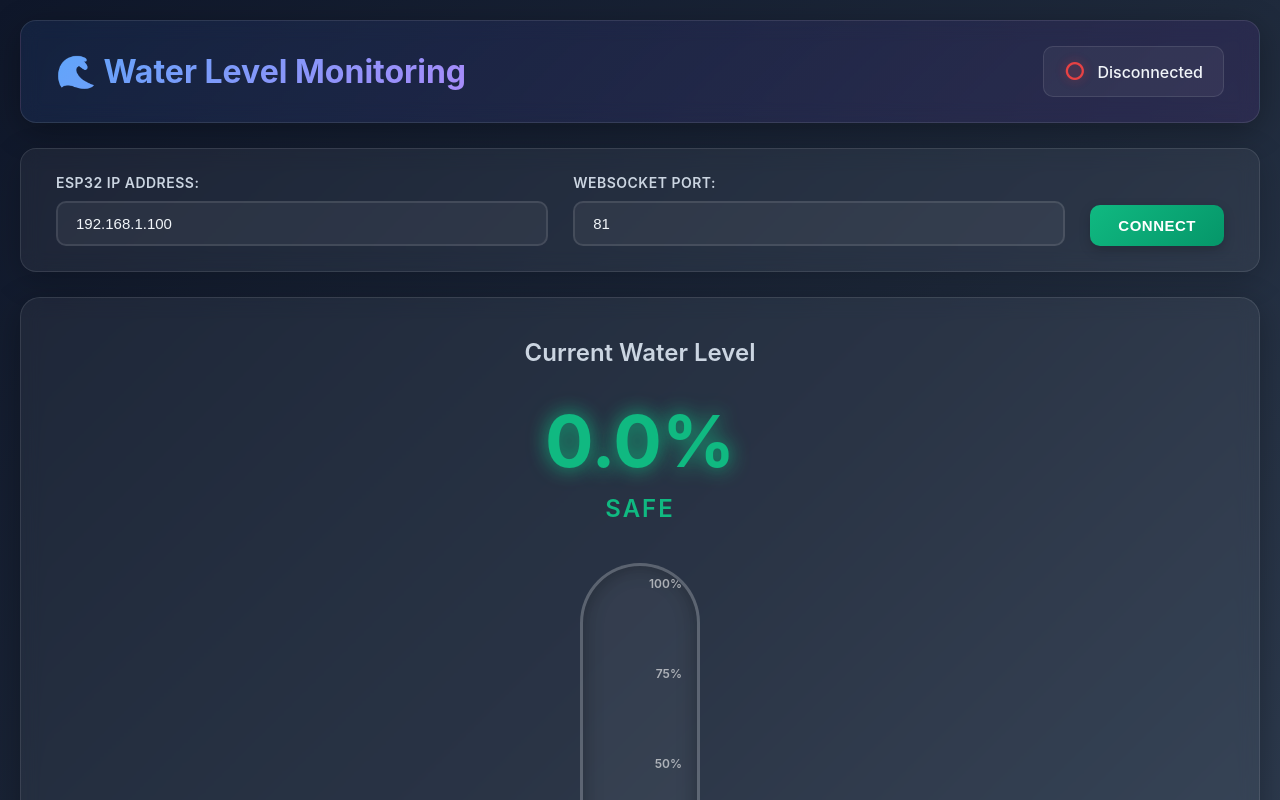
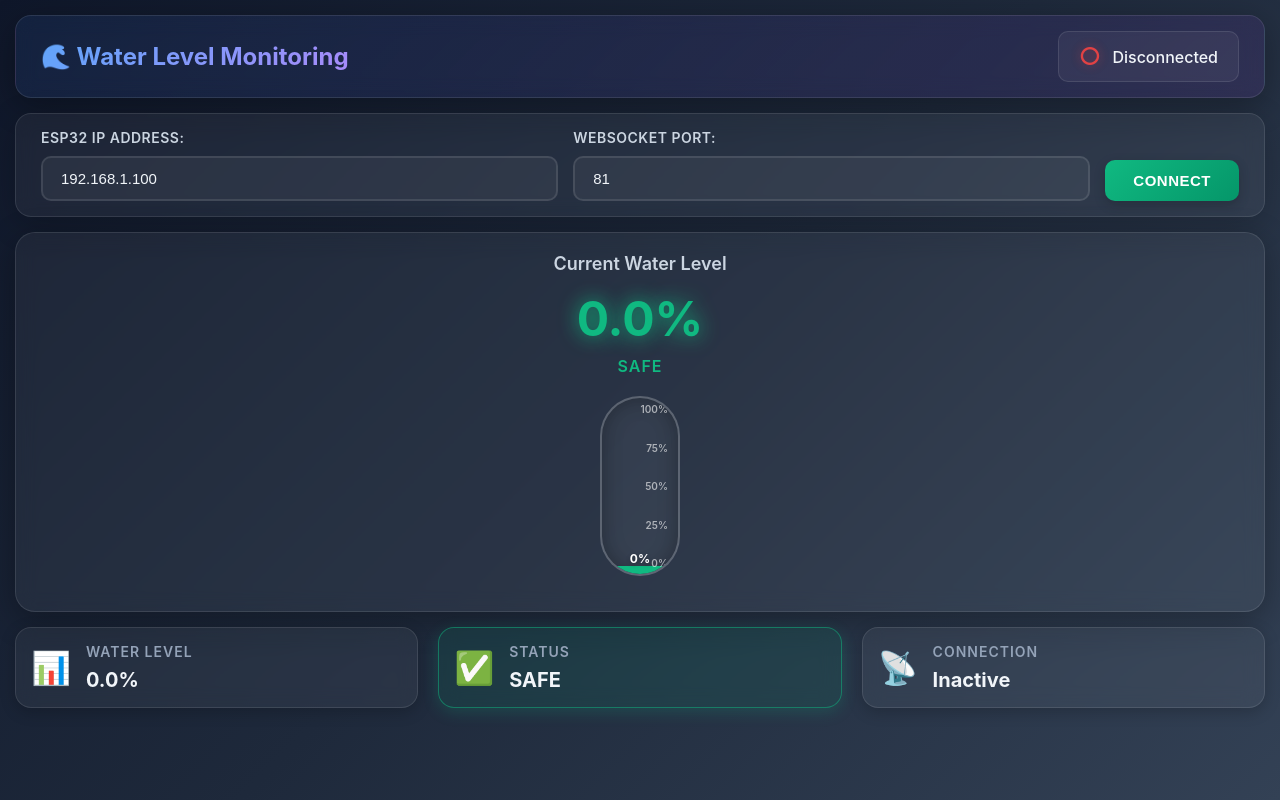
Before and after one commit to faizzaidi23/Innotech-Website, a React (Vite) app: page / in a window 1280 px wide. Shown: the top 800 px of the page. Built offline with nearby package versions, Linux system fonts and the light colour scheme; no server answers.

Commit message:
feat:made some changes in the project made the water level animation smaller

```diff
--- a/src/components/WaterLevelDashboard.css
+++ b/src/components/WaterLevelDashboard.css
@@ -1,8 +1,9 @@
 .water-level-dashboard {
   min-height: 100vh;
   background: linear-gradient(135deg, #0f172a 0%, #1e293b 50%, #334155 100%);
-  padding: 20px;
+  padding: 15px;
   color: #f1f5f9;
+  overflow-x: hidden;
 }
 
 /* Header Styles */
@@ -10,10 +11,10 @@
   background: linear-gradient(135deg, rgba(59, 130, 246, 0.1) 0%, rgba(147, 51, 234, 0.1) 100%);
   backdrop-filter: blur(10px);
   border: 1px solid rgba(255, 255, 255, 0.1);
-  padding: 25px 35px;
+  padding: 15px 25px;
   border-radius: 16px;
   box-shadow: 0 8px 32px rgba(0, 0, 0, 0.3);
-  margin-bottom: 25px;
+  margin-bottom: 15px;
 }
 
 .header-content {
@@ -26,7 +27,7 @@
 
 .dashboard-header h1 {
   margin: 0;
-  font-size: 32px;
+  font-size: 24px;
   font-weight: 700;
   background: linear-gradient(135deg, #60a5fa 0%, #a78bfa 100%);
   -webkit-background-clip: text;
@@ -77,12 +78,12 @@
   background: rgba(255, 255, 255, 0.05);
   backdrop-filter: blur(10px);
   border: 1px solid rgba(255, 255, 255, 0.1);
-  padding: 25px 35px;
+  padding: 15px 25px;
   border-radius: 16px;
   box-shadow: 0 8px 32px rgba(0, 0, 0, 0.2);
-  margin-bottom: 25px;
+  margin-bottom: 15px;
   display: flex;
-  gap: 25px;
+  gap: 15px;
   align-items: flex-end;
   flex-wrap: wrap;
 }
@@ -174,9 +175,9 @@
 .hazard-alert {
   background: linear-gradient(135deg, #ef4444 0%, #dc2626 100%);
   border: 2px solid #fca5a5;
-  padding: 20px 30px;
+  padding: 12px 20px;
   border-radius: 16px;
-  margin-bottom: 25px;
+  margin-bottom: 15px;
   box-shadow: 0 8px 32px rgba(239, 68, 68, 0.4);
   animation: alertPulse 2s infinite;
 }
@@ -197,7 +198,7 @@
 }
 
 .alert-icon {
-  font-size: 48px;
+  font-size: 32px;
   animation: shake 0.5s infinite;
 }
 
@@ -214,15 +215,15 @@
 }
 
 .alert-text h2 {
-  margin: 0 0 8px 0;
-  font-size: 24px;
+  margin: 0 0 4px 0;
+  font-size: 18px;
   font-weight: 700;
   color: white;
 }
 
 .alert-text p {
   margin: 0;
-  font-size: 16px;
+  font-size: 14px;
   color: #fee2e2;
 }
 
@@ -230,7 +231,7 @@
 .dashboard-content {
   display: flex;
   flex-direction: column;
-  gap: 25px;
+  gap: 15px;
 }
 
 /* Water Level Container */
@@ -242,53 +243,53 @@
   background: rgba(255, 255, 255, 0.05);
   backdrop-filter: blur(10px);
   border: 1px solid rgba(255, 255, 255, 0.1);
-  padding: 40px;
+  padding: 20px;
   border-radius: 20px;
   box-shadow: 0 8px 32px rgba(0, 0, 0, 0.3);
   text-align: center;
 }
 
 .water-level-card h2 {
-  margin: 0 0 30px 0;
-  font-size: 24px;
+  margin: 0 0 15px 0;
+  font-size: 18px;
   font-weight: 600;
   color: #cbd5e1;
 }
 
 .level-display {
-  margin-bottom: 40px;
+  margin-bottom: 20px;
 }
 
 .level-value {
-  font-size: 72px;
+  font-size: 48px;
   font-weight: 700;
-  margin-bottom: 10px;
+  margin-bottom: 8px;
   text-shadow: 0 0 20px currentColor;
   transition: all 0.3s ease;
 }
 
 .level-status {
-  font-size: 24px;
+  font-size: 16px;
   font-weight: 600;
   text-transform: uppercase;
-  letter-spacing: 2px;
+  letter-spacing: 1px;
   transition: all 0.3s ease;
 }
 
 /* Water Level Indicator */
 .water-level-indicator {
-  margin: 40px 0;
+  margin: 15px 0;
   display: flex;
   justify-content: center;
 }
 
 .indicator-container {
   position: relative;
-  width: 120px;
-  height: 400px;
+  width: 80px;
+  height: 180px;
   background: rgba(255, 255, 255, 0.05);
-  border: 3px solid rgba(255, 255, 255, 0.2);
-  border-radius: 60px;
+  border: 2px solid rgba(255, 255, 255, 0.2);
+  border-radius: 40px;
   overflow: hidden;
   box-shadow: inset 0 0 20px rgba(0, 0, 0, 0.3);
 }
@@ -301,12 +302,12 @@
   display: flex;
   align-items: flex-end;
   justify-content: center;
-  padding-bottom: 10px;
-  border-radius: 0 0 57px 57px;
+  padding-bottom: 8px;
+  border-radius: 0 0 38px 38px;
 }
 
 .water-percentage {
-  font-size: 18px;
+  font-size: 12px;
   font-weight: 700;
   color: white;
   text-shadow: 0 2px 4px rgba(0, 0, 0, 0.3);
@@ -322,20 +323,20 @@
   display: flex;
   flex-direction: column;
   justify-content: space-between;
-  padding: 10px 15px;
+  padding: 5px 10px;
   pointer-events: none;
 }
 
 .indicator-marks .mark {
-  font-size: 12px;
+  font-size: 10px;
   font-weight: 600;
   color: rgba(255, 255, 255, 0.6);
   text-align: right;
 }
 
 .last-update {
-  margin-top: 30px;
-  font-size: 14px;
+  margin-top: 15px;
+  font-size: 12px;
   color: #94a3b8;
 }
 
@@ -348,14 +349,14 @@
   background: rgba(255, 255, 255, 0.05);
   backdrop-filter: blur(10px);
   border: 1px solid rgba(255, 255, 255, 0.1);
-  padding: 30px;
+  padding: 20px;
   border-radius: 20px;
   box-shadow: 0 8px 32px rgba(0, 0, 0, 0.3);
 }
 
 .chart-card h3 {
-  margin: 0 0 25px 0;
-  font-size: 20px;
+  margin: 0 0 15px 0;
+  font-size: 16px;
   font-weight: 600;
   color: #cbd5e1;
 }
@@ -371,12 +372,12 @@
   background: rgba(255, 255, 255, 0.05);
   backdrop-filter: blur(10px);
   border: 1px solid rgba(255, 255, 255, 0.1);
-  padding: 25px;
+  padding: 15px;
   border-radius: 16px;
   box-shadow: 0 4px 16px rgba(0, 0, 0, 0.2);
   display: flex;
   align-items: center;
-  gap: 20px;
+  gap: 15px;
   transition: all 0.3s ease;
 }
 
@@ -399,7 +400,7 @@
 }
 
 .info-icon {
-  font-size: 40px;
+  font-size: 32px;
   flex-shrink: 0;
 }
 
@@ -418,7 +419,7 @@
 
 .info-value {
   margin: 0;
-  font-size: 24px;
+  font-size: 20px;
   font-weight: 700;
   color: #f1f5f9;
 }
--- a/src/components/WaterLevelDashboard.jsx
+++ b/src/components/WaterLevelDashboard.jsx
@@ -250,7 +250,7 @@ const WaterLevelDashboard = () => {
           <div className="chart-container">
             <div className="chart-card">
               <h3>Water Level History</h3>
-              <ResponsiveContainer width="100%" height={300}>
+              <ResponsiveContainer width="100%" height={200}>
                 <AreaChart data={historyData}>
                   <defs>
                     <linearGradient id="colorLevel" x1="0" y1="0" x2="0" y2="1">
```
Also changed, not shown: package.json (+5 -5 lines), 1 other file (tests, documents, lock files or other folders).
